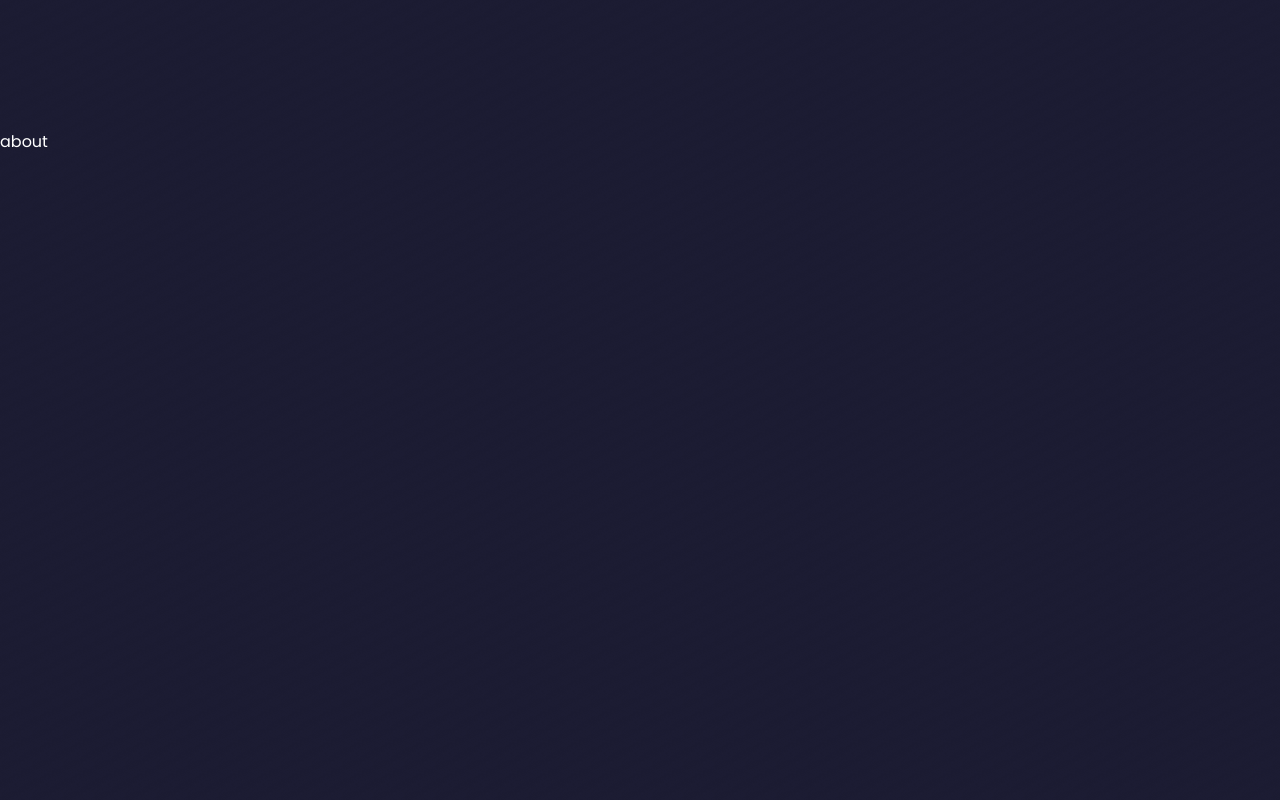
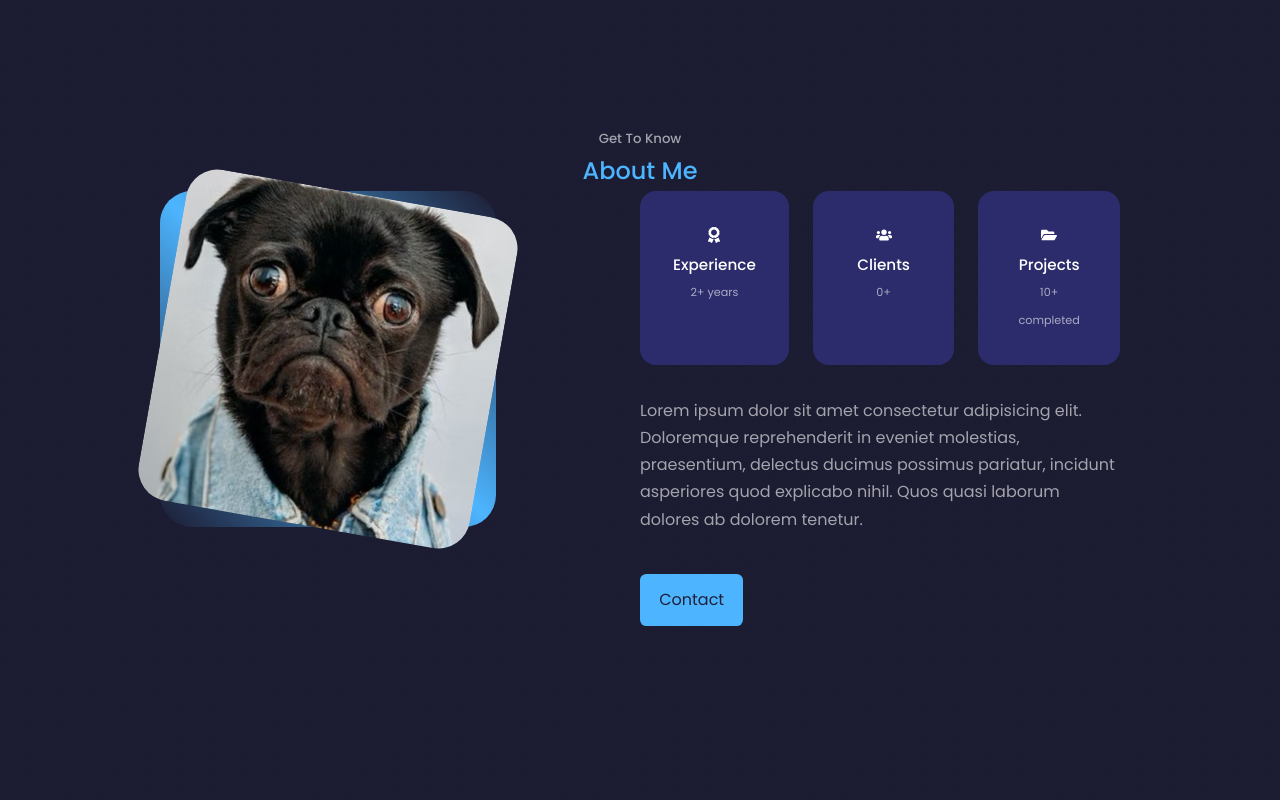
Before and after one commit to Creature-03/CC-dev-portfolio, a React (Create React App) app: page / in a window 1280 px wide. Shown: the part 800-1600 px from the top of the page. Built offline with nearby package versions, Linux system fonts and the light colour scheme.

Commit message:
created about section

```diff
--- a/src/components/about/About.jsx
+++ b/src/components/about/About.jsx
@@ -1,9 +1,47 @@
 import React from 'react'
 import './about.css'
+import me from '../../assets/tempPfp.jpg'
+import {FaAward, FaUsers, FaFolderOpen} from 'react-icons/fa'
+
 
 const about = () => {
   return (
-    <section id='about'>about</section>
+    <section id='about'>
+      <h5>Get To Know</h5>
+      <h2>About Me</h2>
+      <div className="container aboutContainer">
+        <div className="aboutMe">
+          <div className="aboutMeImg">
+            <img src={me} alt="about image" />
+          </div>
+        </div>
+        <div className="aboutContent">
+          <div className="aboutCards">
+            <article className='aboutCard'>
+              <FaAward className='aboutCardIcon'/>
+              <h5>Experience</h5>
+              <small>2+ years</small>
+            </article>
+            <article className='aboutCard'>
+              <FaUsers className='aboutCardIcon'/>
+              <h5>Clients</h5>
+              <small>0+</small>
+            </article>
+            <article className='aboutCard'>
+              <FaFolderOpen className='aboutCardIcon'/>
+              <h5>Projects</h5>
+              <small>10+ completed</small>
+            </article>
+          </div>
+
+          <p>
+            Lorem ipsum dolor sit amet consectetur adipisicing elit. Doloremque reprehenderit in eveniet molestias, praesentium, delectus ducimus possimus pariatur, incidunt asperiores quod explicabo nihil. Quos quasi laborum dolores ab dolorem tenetur.
+          </p>
+
+          <a href="#contact" className='btn btn-primary'>Contact</a>
+        </div>
+      </div>
+    </section>
   )
 }
 
--- a/src/components/about/about.css
+++ b/src/components/about/about.css
@@ -0,0 +1,110 @@
+.aboutContainer{
+    display: grid;
+    grid-template-columns: 35% 50%;
+    gap: 15%;
+}
+
+.aboutMe{
+    width: 100%;
+    aspect-ratio: 1/1;
+    border-radius: 2rem;
+    background: linear-gradient(45deg, transparent, var(--color-primary), transparent);
+    display: grid;
+    place-items: center;
+}
+
+.aboutMeImg{
+    border-radius: 2rem;
+    overflow: hidden;
+    transform: rotate(10deg);
+    width: 100%;
+    height: 100%;
+    transition: var(--transition);
+}
+
+.aboutMeImg:hover{
+    transform: rotate(0deg);
+    transition: var(--transition);
+}
+
+.aboutCards{
+    display: grid;
+    grid-template-columns: repeat(3, 1fr);
+    gap: 1.5rem;
+}
+
+.aboutCard{
+    background: var(--color-bg-variant);
+    border: 1px solid transparent;
+    border-radius: 1rem;
+    padding: 2rem;
+    text-align: center;
+    transition: var(--transition);
+}
+
+.aboutCard:hover{
+    background: transparent;
+    border-color: var(--color-primary-variant);
+    transition: var(--transition);
+    cursor: default;
+}
+
+.aboutIcon{
+    color: var(--color-primary);
+    font-size: 1.4rem;
+    margin-bottom: 1rem;
+}
+
+.aboutCard h5{
+    font-size: 0.95rem;
+}
+
+.aboutCard small{
+    font-size: 0.7rem;
+    color: var(--color-light);
+}
+
+.aboutContent p{
+    margin: 2rem 0 2.6rem;
+    color: var(--color-light);
+}
+
+
+/* Media Queries */
+
+/* Medium devices */
+@media screen and (max-width: 1024px) {
+    .aboutContainer{
+        grid-template-columns: 1fr;
+        gap: 0;
+    }
+    .aboutMe{
+        width: 50%;
+        margin: 2rem auto 4rem;
+    }
+    .aboutContent p{
+        margin: 1rem 0 1.5rem;
+    }
+}
+
+/* Small devices */
+
+@media screen and (max-width: 600px) {
+    .aboutMe{
+        width: 65%;
+        margin: 0 auto 3rem;
+    }
+
+    .aboutCards{
+        grid-template-columns: 1fr 1fr;
+        gap: 1rem;
+    }
+
+    .aboutContent{
+        text-align: center;
+    }
+
+    .aboutContent p{
+        margin: 1.5rem 0;
+    }
+}
```
Also changed, not shown: src/assets/tempPfp.jpg (added).
